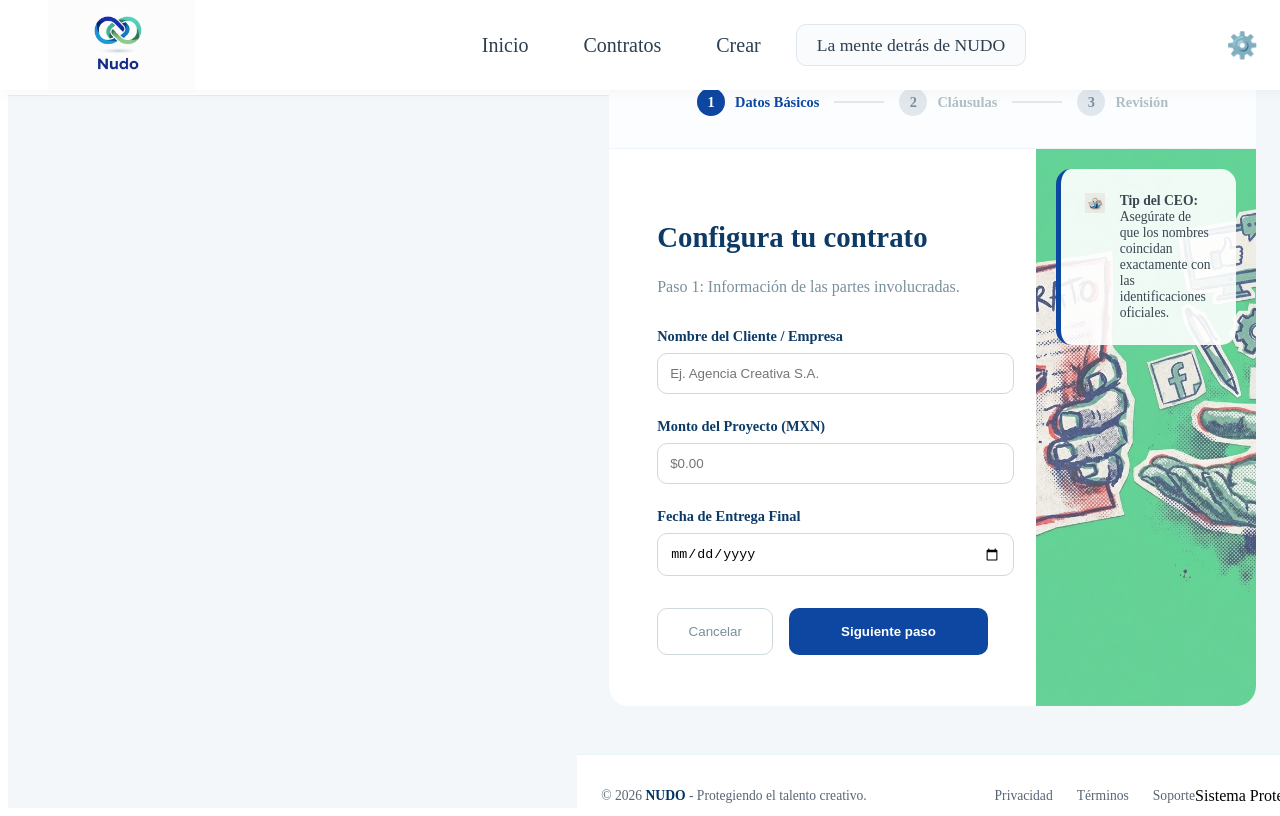
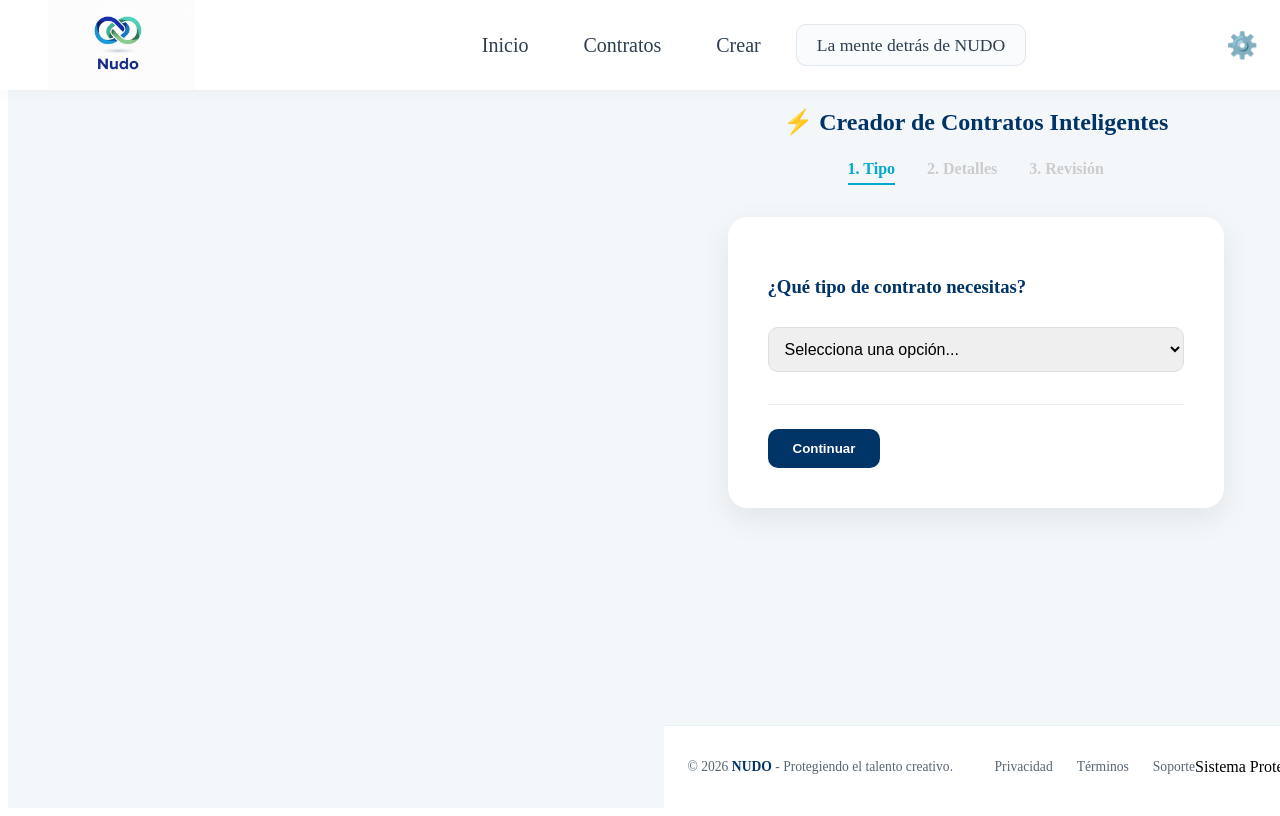
Before and after one commit to ssjoseduardo2002/nudo, an Angular app: page /generador-contrato in a window 1280 px wide. Built offline with nearby package versions, Linux system fonts and the light colour scheme; grey boxes are pictures that could not be loaded.

Commit message:
generador-contrato

```diff
--- a/src/app/app.html
+++ b/src/app/app.html
@@ -3,9 +3,11 @@
   <app-encabezado [enPantallaAcceso]="mostrarSoloAcceso"></app-encabezado>
 
   <div class="contenedor-cuerpo-app">
+
     <app-barra-lateral *ngIf="!mostrarSoloAcceso"></app-barra-lateral>
 
     <main class="contenido-principal">
+
       <div class="contenedor-centrado-vista">
         <section class="vista-activa">
 
@@ -17,6 +19,7 @@
       </div>
 
       <app-pie-de-pagina [enPantallaAcceso]="mostrarSoloAcceso"></app-pie-de-pagina>
+
     </main>
   </div>
 </div>
--- a/src/app/componentes_de_vistas/generador-contrato/generador-contrato.html
+++ b/src/app/componentes_de_vistas/generador-contrato/generador-contrato.html
@@ -1,52 +1,50 @@
-<div class="contenedor-vista-cuadro">
-  <div class="tarjeta-generador">
+<div class="contenedor-generador">
+  <header class="header-generador">
+    <h2>⚡ Creador de Contratos Inteligentes</h2>
+    <div class="indicador-pasos">
+      <div class="paso" [class.activo]="pasoActual >= 1">1. Tipo</div>
+      <div class="paso" [class.activo]="pasoActual >= 2">2. Detalles</div>
+      <div class="paso" [class.activo]="pasoActual >= 3">3. Revisión</div>
+    </div>
+  </header>
 
-    <div class="stepper-progreso">
-      <div class="paso activo"><span>1</span> Datos Básicos</div>
-      <div class="linea"></div>
-      <div class="paso"><span>2</span> Cláusulas</div>
-      <div class="linea"></div>
-      <div class="paso"><span>3</span> Revisión</div>
+  <div class="card-formulario">
+    <div *ngIf="pasoActual === 1" class="seccion-paso">
+      <h3>¿Qué tipo de contrato necesitas?</h3>
+      <select [(ngModel)]="datosContrato.tipo" class="input-nudo">
+        <option value="">Selecciona una opción...</option>
+        <option value="servicios">Prestación de Servicios Web</option>
+        <option value="nda">Acuerdo de Confidencialidad (NDA)</option>
+        <option value="obra">Contrato por Obra Determinada</option>
+      </select>
     </div>
 
-    <div class="contenido-generador">
-      <div class="seccion-formulario">
-        <header>
-          <h2>Configura tu contrato</h2>
-          <p>Paso 1: Información de las partes involucradas.</p>
-        </header>
-
-        <form class="formulario-paso">
-          <div class="grupo-input">
-            <label>Nombre del Cliente / Empresa</label>
-            <input type="text" placeholder="Ej. Agencia Creativa S.A.">
-          </div>
-
-          <div class="grupo-input">
-            <label>Monto del Proyecto (MXN)</label>
-            <input type="number" placeholder="$0.00">
-          </div>
-
-          <div class="grupo-input">
-            <label>Fecha de Entrega Final</label>
-            <input type="date">
-          </div>
-
-          <div class="acciones-pasos">
-            <button type="button" class="btn-atras">Cancelar</button>
-            <button type="button" class="btn-siguiente">Siguiente paso</button>
-          </div>
-        </form>
+    <div *ngIf="pasoActual === 2" class="seccion-paso">
+      <h3>Detalles del acuerdo</h3>
+      <div class="grupo-input">
+        <label>Nombre del Cliente</label>
+        <input type="text" [(ngModel)]="datosContrato.cliente" placeholder="Ej. Juan Pérez" class="input-nudo">
       </div>
-
-      <div class="seccion-visual">
-        <img src="images/risografia2.png" alt="Diseño NUDO" class="img-apoyo">
-        <div class="tip-ayuda">
-          <img src="images/pin.png" alt="Tip" class="pin-icon">
-          <p><strong>Tip del CEO:</strong> Asegúrate de que los nombres coincidan exactamente con las identificaciones oficiales.</p>
-        </div>
+      <div class="grupo-input">
+        <label>Monto del Proyecto ($)</label>
+        <input type="number" [(ngModel)]="datosContrato.monto" class="input-nudo">
       </div>
     </div>
 
+    <div *ngIf="pasoActual === 3" class="seccion-paso">
+      <h3>¡Todo listo para blindar!</h3>
+      <div class="resumen-nudo">
+        <p><strong>Tipo:</strong> {{ datosContrato.tipo }}</p>
+        <p><strong>Cliente:</strong> {{ datosContrato.cliente }}</p>
+        <p><strong>Monto:</strong> ${{ datosContrato.monto }}</p>
+      </div>
+      <p class="nota-seguridad">Al hacer clic en finalizar, se generará el sello digital de NUDO.</p>
+    </div>
+
+    <footer class="controles">
+      <button (click)="anteriorPaso()" *ngIf="pasoActual > 1" class="btn-secundario">Atrás</button>
+      <button (click)="siguientePaso()" *ngIf="pasoActual < 3" class="btn-primario" [disabled]="!datosContrato.tipo">Continuar</button>
+      <button (click)="finalizarGeneracion()" *ngIf="pasoActual === 3" class="btn-exito">Generar NUDO</button>
+    </footer>
   </div>
 </div>
--- a/src/app/componentes_de_vistas/generador-contrato/generador-contrato.scss
+++ b/src/app/componentes_de_vistas/generador-contrato/generador-contrato.scss
@@ -1,137 +1,66 @@
-.tarjeta-generador {
-  background: white;
-  border-radius: 20px;
-  box-shadow: 0 15px-35px rgba(0,0,0,0.08);
-  overflow: hidden;
-  display: flex;
-  flex-direction: column;
-  min-height: 650px;
-}
+.contenedor-generador {
+  padding: 2rem;
+  max-width: 800px;
+  margin: 0 auto;
 
-.stepper-progreso {
-  display: flex;
-  align-items: center;
-  justify-content: center;
-  padding: 2rem;
-  background: #fcfdfe;
-  border-bottom: 1px solid #f0f4f8;
+  .header-generador {
+    text-align: center;
+    margin-bottom: 2rem;
+    h2 { color: #003366; margin-bottom: 1.5rem; }
 
-  .paso {
-    display: flex;
-    align-items: center;
-    gap: 10px;
-    font-size: 0.9rem;
-    color: #b0bec5;
-    font-weight: 600;
-
-    span {
-      width: 28px;
-      height: 28px;
-      background: #e1e8ed;
-      border-radius: 50%;
+    .indicador-pasos {
       display: flex;
-      align-items: center;
       justify-content: center;
-      color: #78909c;
-    }
-
-    &.activo {
-      color: #0d47a1;
-      span { background: #0d47a1; color: white; }
-    }
-  }
-
-  .linea {
-    width: 50px;
-    height: 2px;
-    background: #e1e8ed;
-    margin: 0 15px;
-  }
-}
-
-.contenido-generador {
-  display: flex;
-  flex: 1;
-
-  .seccion-formulario {
-    flex: 1.2;
-    padding: 3rem;
-
-    header {
-      margin-bottom: 2rem;
-      h2 { color: #0d3b66; font-size: 1.8rem; }
-      p { color: #78909c; }
-    }
-
-    .formulario-paso {
-      .grupo-input {
-        margin-bottom: 1.5rem;
-        label { display: block; font-weight: 600; color: #0d3b66; margin-bottom: 8px; font-size: 0.9rem; }
-        input {
-          width: 100%;
-          padding: 12px;
-          border: 1px solid #cfd8dc;
-          border-radius: 10px;
-          &:focus { border-color: #0d47a1; outline: none; }
-        }
+      gap: 2rem;
+      .paso {
+        color: #ccc;
+        font-weight: 600;
+        padding-bottom: 5px;
+        border-bottom: 2px solid transparent;
+        &.activo { color: #00a8cc; border-color: #00a8cc; }
       }
     }
   }
 
-  .seccion-visual {
-    flex: 0.8;
-    background: #f8f9fa;
-    position: relative;
+  .card-formulario {
+    background: white;
+    padding: 2.5rem;
+    border-radius: 20px;
+    box-shadow: 0 10px 30px rgba(0,0,0,0.08);
 
-    .img-apoyo {
+    h3 { color: #003366; margin-bottom: 1.5rem; }
+
+    .input-nudo {
       width: 100%;
-      height: 100%;
-      object-fit: cover;
-      opacity: 0.7;
+      padding: 12px;
+      border: 1px solid #ddd;
+      border-radius: 10px;
+      margin-top: 5px;
+      font-size: 1rem;
+      &:focus { border-color: #00a8cc; outline: none; }
     }
 
-    .tip-ayuda {
-      position: absolute;
-      top: 20px;
-      right: 20px;
-      left: 20px;
-      background: rgba(255, 255, 255, 0.9);
+    .grupo-input { margin-bottom: 1.5rem; label { color: #576574; font-weight: 500; } }
+
+    .resumen-nudo {
+      background: #f0faff;
       padding: 1.5rem;
-      border-radius: 15px;
+      border-radius: 12px;
+      margin-bottom: 1rem;
+      p { margin: 8px 0; color: #003366; }
+    }
+
+    .controles {
       display: flex;
-      gap: 15px;
-      align-items: flex-start;
-      border-left: 5px solid #0d47a1;
+      justify-content: space-between;
+      margin-top: 2rem;
+      padding-top: 1.5rem;
+      border-top: 1px solid #eee;
 
-      .pin-icon { width: 20px; }
-      p { font-size: 0.85rem; color: #37474f; margin: 0; }
+      button { padding: 12px 25px; border-radius: 10px; border: none; font-weight: 600; cursor: pointer; transition: 0.3s; }
+      .btn-primario { background: #003366; color: white; &:hover { background: #002244; } }
+      .btn-secundario { background: #f4f7f6; color: #003366; }
+      .btn-exito { background: #00a8cc; color: white; &:hover { background: #008eb0; } }
     }
   }
 }
-
-.acciones-pasos {
-  display: flex;
-  gap: 1rem;
-  margin-top: 2rem;
-
-  .btn-siguiente {
-    flex: 2;
-    padding: 15px;
-    background: #0d47a1;
-    color: white;
-    border: none;
-    border-radius: 10px;
-    font-weight: bold;
-    cursor: pointer;
-  }
-
-  .btn-atras {
-    flex: 1;
-    padding: 15px;
-    background: white;
-    color: #78909c;
-    border: 1px solid #cfd8dc;
-    border-radius: 10px;
-    cursor: pointer;
-  }
-}
--- a/src/app/componentes_de_vistas/generador-contrato/generador-contrato.ts
+++ b/src/app/componentes_de_vistas/generador-contrato/generador-contrato.ts
@@ -1,36 +1,36 @@
 import { Component } from '@angular/core';
-import { Router } from '@angular/router';
+import { CommonModule } from '@angular/common';
+import { FormsModule } from '@angular/forms';
+import { RouterModule } from '@angular/router';
 
 @Component({
   selector: 'app-generador-contrato',
+  standalone: true,
+  imports: [CommonModule, FormsModule, RouterModule],
   templateUrl: './generador-contrato.html',
-  styleUrls: ['./generador-contrato.scss']
+  styleUrl: './generador-contrato.scss'
 })
 export class GeneradorContratoComponent {
-  // Estructura basada en tu documento de apoyo
+  pasoActual: number = 1;
+
+  // Modelo básico para capturar datos
   datosContrato = {
-    nombreEmpresa: '',        //
-    representanteLegal: '',   //
-    nombreProfesionista: '',  // [cite: 2]
-    cedulaProfesional: '',    // [cite: 8]
-    objetoServicio: '',       // [cite: 12]
-    honorariosTotales: 0      // [cite: 15]
+    tipo: '',
+    cliente: '',
+    monto: 0,
+    fechaEntrega: ''
   };
 
-  pasoActual: number = 1;
-
-  constructor(private router: Router) {}
-
   siguientePaso() {
-    if (this.pasoActual < 3) {
-      this.pasoActual++;
-    } else {
-      // Al finalizar, enviamos los datos al editor
-      this.router.navigate(['/editor-contrato'], { state: { data: this.datosContrato } });
-    }
+    if (this.pasoActual < 3) this.pasoActual++;
   }
 
-  retrocederPaso() {
+  anteriorPaso() {
     if (this.pasoActual > 1) this.pasoActual--;
   }
+
+  finalizarGeneracion() {
+    console.log('Generando NUDO con datos:', this.datosContrato);
+    alert('¡Contrato generado con éxito socio!');
+  }
 }
```
Also changed, not shown: src/app/app.ts (+16 -8 lines).
